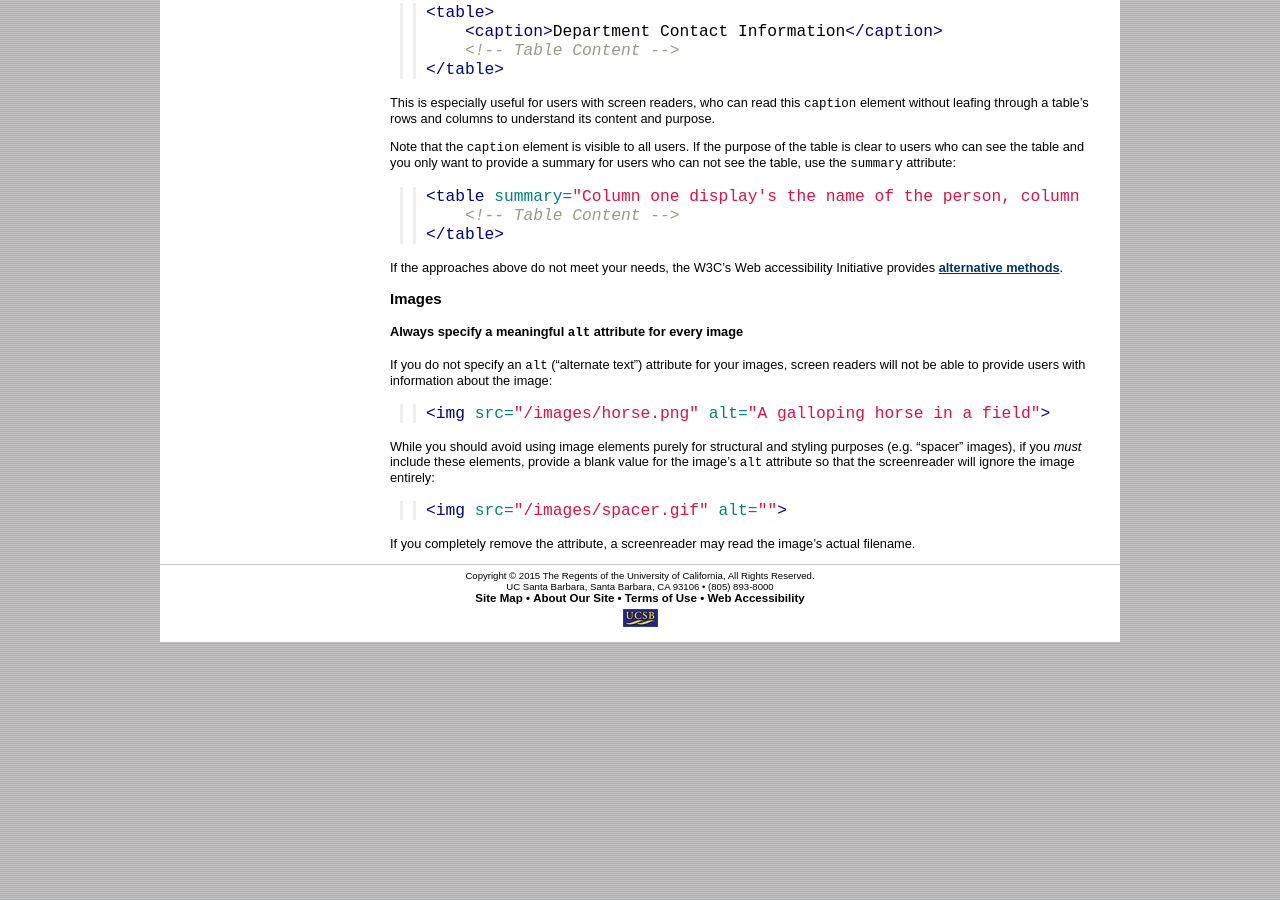
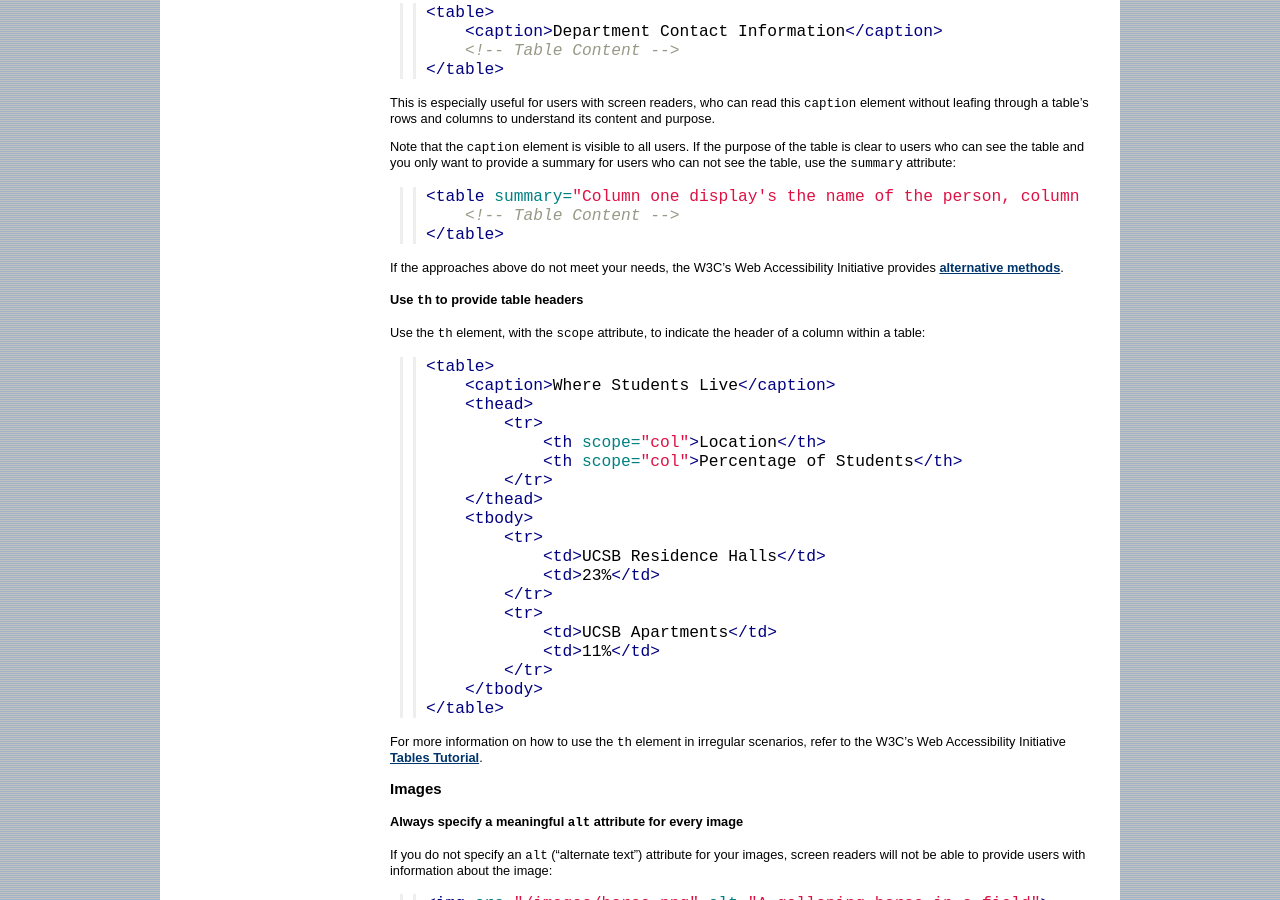
Before and after one commit to ucsb/webguide, a Jekyll site: the page built from html.md, in a window 1280 px wide and 900 px high, scrolled down 3415 px. Built offline with Jekyll 4.4.1, drawn with Linux system fonts in a browser that asks for light colours; nearby versions of some CDN libraries; before the commit the page ends 4057 px from its top, so only the background shows below that.

Commit message:
Added note about table headers

````diff
--- a/html.md
+++ b/html.md
@@ -239,8 +239,38 @@ summary for users who can not see the table, use the `summary` attribute:
 </table>
 ```
 
-If the approaches above do not meet your needs, the W3C's Web accessibility
+If the approaches above do not meet your needs, the W3C's Web Accessibility
 Initiative provides [alternative methods](https://www.w3.org/WAI/tutorials/tables/caption-summary/).
+
+#### Use `th` to provide table headers
+
+Use the `th` element, with the `scope` attribute, to indicate the header of a
+column within a table:
+
+```html
+<table>
+    <caption>Where Students Live</caption>
+    <thead>
+        <tr>
+            <th scope="col">Location</th>
+            <th scope="col">Percentage of Students</th>
+        </tr>
+    </thead>
+    <tbody>
+        <tr>
+            <td>UCSB Residence Halls</td>
+            <td>23%</td>
+        </tr>
+        <tr>
+            <td>UCSB Apartments</td>
+            <td>11%</td>
+        </tr>
+    </tbody>
+</table>
+```
+
+For more information on how to use the `th` element in irregular scenarios,
+refer to the W3C's Web Accessibility Initiative [Tables Tutorial](https://www.w3.org/WAI/tutorials/tables/).
 
 ### Images
 
````
